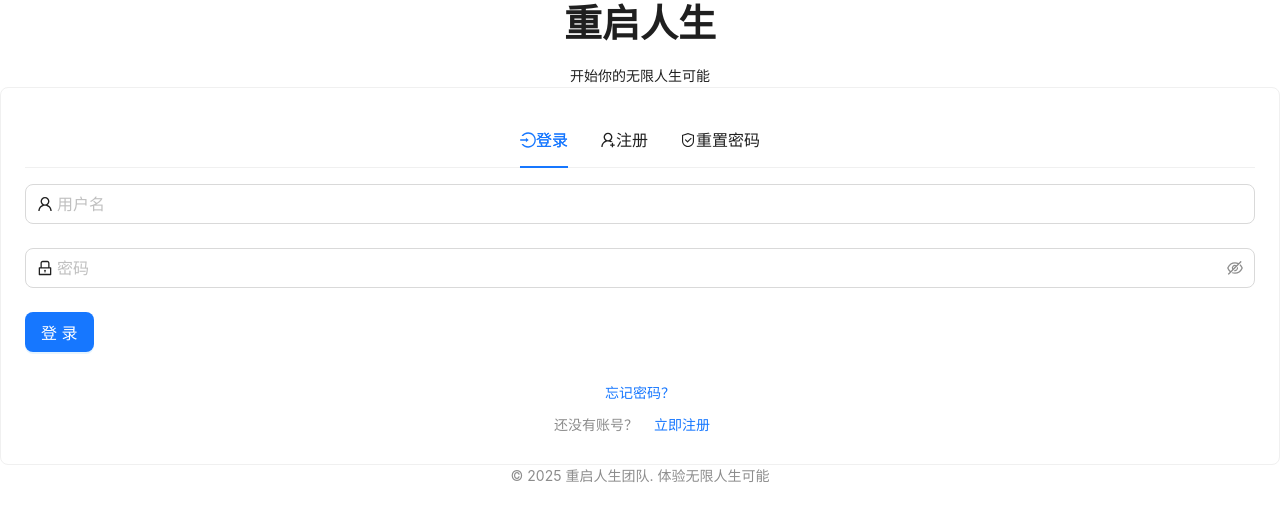
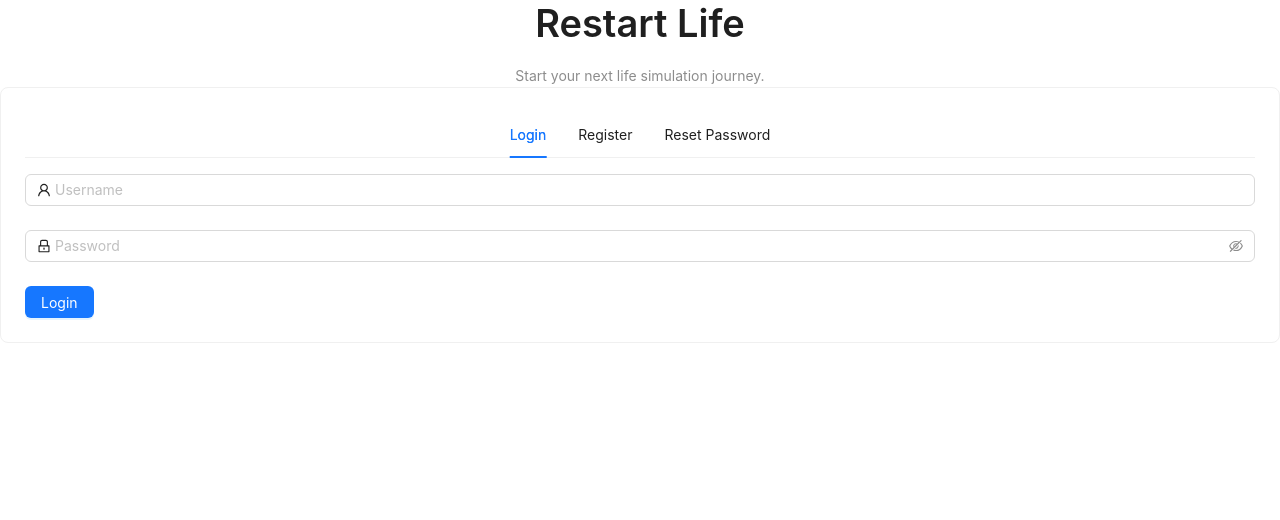
Before and after one commit to xuchengvcc/restart-life-web, a React (Vite) app: page /login in a window 1280 px wide. Shown: the top 520 px of the page. Built offline with nearby package versions, Linux system fonts and the light colour scheme.

Commit message:
feat(auth): align frontend token contract with backend auth response

```diff
--- a/src/pages/LoginPage.tsx
+++ b/src/pages/LoginPage.tsx
@@ -1,34 +1,18 @@
 import { authAPI } from '@/services/api'
 import { useAuthStore } from '@/stores/authStore'
-import {
-  LockOutlined,
-  LoginOutlined,
-  MailOutlined,
-  SafetyOutlined,
-  UserAddOutlined,
-  UserOutlined
-} from '@ant-design/icons'
-import {
-  Button,
-  Card,
-  Form,
-  Input,
-  message,
-  Tabs,
-  Typography
-} from 'antd'
+import { LockOutlined, MailOutlined, SafetyOutlined, UserOutlined } from '@ant-design/icons'
+import { Button, Card, Form, Input, Tabs, Typography, message } from 'antd'
 import React, { useState } from 'react'
 import { useNavigate } from 'react-router-dom'
 
 const { Title, Text } = Typography
-const { TabPane } = Tabs
 
-interface LoginForm {
+type LoginForm = {
   username: string
   password: string
 }
 
-interface RegisterForm {
+type RegisterForm = {
   username: string
   email: string
   password: string
@@ -38,492 +22,220 @@ interface RegisterForm {
 const LoginPage: React.FC = () => {
   const navigate = useNavigate()
   const { login } = useAuthStore()
-  const [loginLoading, setLoginLoading] = useState(false)
-  const [registerLoading, setRegisterLoading] = useState(false)
-  const [resetLoading, setResetLoading] = useState(false)
   const [activeTab, setActiveTab] = useState('login')
-  const [resetStep, setResetStep] = useState(1) // 1: 输入邮箱, 2: 输入验证码, 3: 设置新密码
+  const [loading, setLoading] = useState(false)
+  const [resetStep, setResetStep] = useState(1)
   const [resetEmail, setResetEmail] = useState('')
   const [resetToken, setResetToken] = useState('')
 
   const handleLogin = async (values: LoginForm) => {
-    setLoginLoading(true)
+    setLoading(true)
     try {
       const response = await authAPI.login(values.username, values.password)
-      if (response.data.success) {
-        const { token } = response.data.data!
-        login({
-          id: '1', // 这里应该从后端返回
-          username: values.username,
-          email: '',
-          createdAt: '',
-          updatedAt: ''
-        }, token)
-        message.success('登录成功！')
+      if (!response.data.success || !response.data.data) {
+        message.error(response.data.message || 'Login failed')
+        return
+      }
+      const payload = response.data.data
+      login(
+        {
+          id: String(payload.user.user_id),
+          username: payload.user.username,
+          email: payload.user.email,
+          createdAt: String(payload.user.created_at),
+          updatedAt: String(payload.user.updated_at),
+        },
+        payload.access_token,
+        payload.refresh_token
+      )
+      message.success('Login successful')
       navigate('/')
-      } else {
-        message.error(response.data.message)
-      }
     } catch (error) {
-      console.error('登录失败:', error)
-      message.error('登录失败，请检查用户名和密码')
+      console.error('Login failed:', error)
+      message.error('Login failed')
     } finally {
-      setLoginLoading(false)
+      setLoading(false)
     }
   }
 
   const handleRegister = async (values: RegisterForm) => {
     if (values.password !== values.confirmPassword) {
-      message.error('两次输入的密码不一致')
+      message.error('Passwords do not match')
       return
     }
-
-    setRegisterLoading(true)
+    setLoading(true)
     try {
       const response = await authAPI.register(values.username, values.email, values.password)
-      if (response.data.success) {
-        message.success('注册成功！请登录')
+      if (!response.data.success) {
+        message.error(response.data.message || 'Register failed')
+        return
+      }
+      message.success('Register successful, please login')
       setActiveTab('login')
-      } else {
-        message.error(response.data.message)
-      }
     } catch (error) {
-      console.error('注册失败:', error)
-      message.error('注册失败，请稍后重试')
+      console.error('Register failed:', error)
+      message.error('Register failed')
     } finally {
-      setRegisterLoading(false)
+      setLoading(false)
     }
   }
 
-  // 发送重置验证码
-  const handleSendResetCode = async (values: { email: string }) => {
-    setResetLoading(true)
+  const sendResetCode = async (values: { email: string }) => {
+    setLoading(true)
     try {
       const response = await authAPI.sendVerificationCode(values.email)
-      if (response.data.success) {
-        message.success('验证码已发送到您的邮箱')
+      if (!response.data.success) {
+        message.error(response.data.message || 'Failed to send code')
+        return
+      }
       setResetEmail(values.email)
       setResetStep(2)
-      } else {
-        message.error(response.data.message)
-      }
+      message.success('Verification code sent')
     } catch (error) {
-      console.error('发送验证码失败:', error)
-      message.error('发送验证码失败，请稍后重试')
+      console.error('Send code failed:', error)
+      message.error('Failed to send code')
     } finally {
-      setResetLoading(false)
+      setLoading(false)
     }
   }
 
-  // 验证验证码
-  const handleVerifyCode = async (values: { code: string }) => {
-    setResetLoading(true)
+  const verifyCode = async (values: { code: string }) => {
+    setLoading(true)
     try {
       const response = await authAPI.verifyCode(resetEmail, values.code)
-      if (response.data.success) {
-        message.success('验证码验证成功')
-        setResetToken(response.data.data!.reset_token)
+      if (!response.data.success || !response.data.data) {
+        message.error(response.data.message || 'Verification failed')
+        return
+      }
+      setResetToken(response.data.data.reset_token)
       setResetStep(3)
-      } else {
-        message.error(response.data.message)
-      }
+      message.success('Code verified')
     } catch (error) {
-      console.error('验证验证码失败:', error)
-      message.error('验证码错误或已过期')
+      console.error('Verify code failed:', error)
+      message.error('Verification failed')
     } finally {
-      setResetLoading(false)
+      setLoading(false)
     }
   }
 
-  // 重置密码
-  const handleResetPassword = async (values: { newPassword: string; confirmPassword: string }) => {
+  const resetPassword = async (values: { newPassword: string; confirmPassword: string }) => {
     if (values.newPassword !== values.confirmPassword) {
-      message.error('两次输入的密码不一致')
+      message.error('Passwords do not match')
       return
     }
-
-    setResetLoading(true)
+    setLoading(true)
     try {
       const response = await authAPI.resetPassword(resetToken, values.newPassword)
-      if (response.data.success) {
-        message.success('密码重置成功！请使用新密码登录')
+      if (!response.data.success) {
+        message.error(response.data.message || 'Reset password failed')
+        return
+      }
+      message.success('Password reset successful')
       setActiveTab('login')
       setResetStep(1)
       setResetEmail('')
       setResetToken('')
-      } else {
-        message.error(response.data.message)
-      }
     } catch (error) {
-      console.error('重置密码失败:', error)
-      message.error('重置密码失败，请稍后重试')
+      console.error('Reset password failed:', error)
+      message.error('Reset password failed')
     } finally {
-      setResetLoading(false)
+      setLoading(false)
     }
   }
 
   return (
-    <div className="min-h-screen bg-gradient-to-br from-blue-50 to-purple-50 flex items-center justify-center p-6">
+    <div className="min-h-screen bg-gradient-to-br from-sky-50 to-emerald-50 flex items-center justify-center p-6">
       <div className="w-full max-w-md">
         <div className="text-center mb-8">
-          <Title level={1} className="text-4xl font-bold bg-gradient-to-r from-blue-600 to-purple-600 bg-clip-text text-transparent">
-            重启人生
-          </Title>
-          <Text className="text-lg text-gray-600">
-            开始你的无限人生可能
-          </Text>
+          <Title level={1}>Restart Life</Title>
+          <Text type="secondary">Start your next life simulation journey.</Text>
         </div>
 
-        <Card className="shadow-lg">
-          <Tabs
-            activeKey={activeTab}
-            onChange={setActiveTab}
-            centered
-            size="large"
-          >
-            <TabPane
-              tab={
-                <span>
-                  <LoginOutlined />
-                  登录
-                </span>
-              }
-              key="login"
-            >
-              <Form
-                name="login"
-                onFinish={handleLogin}
-                layout="vertical"
-                size="large"
-              >
-                <Form.Item
-                  name="username"
-                  rules={[{ required: true, message: '请输入用户名' }]}
-                >
-                  <Input
-                    prefix={<UserOutlined />}
-                    placeholder="用户名"
-                  />
+        <Card>
+          <Tabs activeKey={activeTab} onChange={setActiveTab} centered items={[
+            {
+              key: 'login',
+              label: 'Login',
+              children: (
+                <Form layout="vertical" onFinish={handleLogin}>
+                  <Form.Item name="username" rules={[{ required: true, message: 'Username is required' }]}>
+                    <Input prefix={<UserOutlined />} placeholder="Username" />
                   </Form.Item>
-
-                <Form.Item
-                  name="password"
-                  rules={[{ required: true, message: '请输入密码' }]}
-                >
-                  <Input.Password
-                    prefix={<LockOutlined />}
-                    placeholder="密码"
-                  />
+                  <Form.Item name="password" rules={[{ required: true, message: 'Password is required' }]}>
+                    <Input.Password prefix={<LockOutlined />} placeholder="Password" />
                   </Form.Item>
-
-                <Form.Item>
-                  <Button
-                    type="primary"
-                    htmlType="submit"
-                    loading={loginLoading}
-                    className="w-full"
-                    size="large"
-                  >
-                    登录
+                  <Button type="primary" htmlType="submit" loading={loading} className="w-full">
+                    Login
                   </Button>
+                </Form>
+              ),
+            },
+            {
+              key: 'register',
+              label: 'Register',
+              children: (
+                <Form layout="vertical" onFinish={handleRegister}>
+                  <Form.Item name="username" rules={[{ required: true }]}>
+                    <Input prefix={<UserOutlined />} placeholder="Username" />
                   </Form.Item>
+                  <Form.Item name="email" rules={[{ required: true, type: 'email' }]}>
+                    <Input prefix={<MailOutlined />} placeholder="Email" />
+                  </Form.Item>
+                  <Form.Item name="password" rules={[{ required: true, min: 6 }]}>
+                    <Input.Password prefix={<LockOutlined />} placeholder="Password" />
+                  </Form.Item>
+                  <Form.Item name="confirmPassword" rules={[{ required: true, min: 6 }]}>
+                    <Input.Password prefix={<LockOutlined />} placeholder="Confirm password" />
+                  </Form.Item>
+                  <Button type="primary" htmlType="submit" loading={loading} className="w-full">
+                    Register
+                  </Button>
                 </Form>
-
-              <div className="text-center space-y-2">
-                <div>
-                  <Button
-                    type="link"
-                    onClick={() => setActiveTab('reset')}
-                    className="p-0 text-sm"
-                  >
-                    忘记密码？
+              ),
+            },
+            {
+              key: 'reset',
+              label: 'Reset Password',
+              children: (
+                <>
+                  {resetStep === 1 && (
+                    <Form layout="vertical" onFinish={sendResetCode}>
+                      <Form.Item name="email" rules={[{ required: true, type: 'email' }]}>
+                        <Input prefix={<MailOutlined />} placeholder="Email" />
+                      </Form.Item>
+                      <Button type="primary" htmlType="submit" loading={loading} className="w-full">
+                        Send Code
                       </Button>
-                </div>
-                <Text type="secondary">
-                  还没有账号？
-                  <Button
-                    type="link"
-                    onClick={() => setActiveTab('register')}
-                    className="p-0"
-                  >
-                    立即注册
-                  </Button>
-                </Text>
-              </div>
-            </TabPane>
-
-            <TabPane
-              tab={
-                <span>
-                  <UserAddOutlined />
-                  注册
-                </span>
-              }
-              key="register"
-            >
-              <Form
-                name="register"
-                onFinish={handleRegister}
-                layout="vertical"
-                size="large"
-              >
-                <Form.Item
-                  name="username"
-                  rules={[
-                    { required: true, message: '请输入用户名' },
-                    { min: 3, message: '用户名至少3个字符' },
-                    { max: 20, message: '用户名最多20个字符' }
-                  ]}
-                >
-                  <Input
-                    prefix={<UserOutlined />}
-                    placeholder="用户名"
-                  />
-                </Form.Item>
-
-                <Form.Item
-                  name="email"
-                  rules={[
-                    { required: true, message: '请输入邮箱' },
-                    { type: 'email', message: '请输入有效的邮箱地址' }
-                  ]}
-                >
-                  <Input
-                    prefix={<MailOutlined />}
-                    placeholder="邮箱"
-                  />
-                </Form.Item>
-
-                <Form.Item
-                  name="password"
-                  rules={[
-                    { required: true, message: '请输入密码' },
-                    { min: 6, message: '密码至少6个字符' }
-                  ]}
-                >
-                  <Input.Password
-                    prefix={<LockOutlined />}
-                    placeholder="密码"
-                  />
-                </Form.Item>
-
-                <Form.Item
-                  name="confirmPassword"
-                  rules={[
-                    { required: true, message: '请确认密码' }
-                  ]}
-                >
-                  <Input.Password
-                    prefix={<LockOutlined />}
-                    placeholder="确认密码"
-                  />
-                </Form.Item>
-
-                <Form.Item>
-                  <Button
-                    type="primary"
-                    htmlType="submit"
-                    loading={registerLoading}
-                    className="w-full"
-                    size="large"
-                  >
-                    注册
-                  </Button>
-                </Form.Item>
-              </Form>
-
-              <div className="text-center">
-                <Text type="secondary">
-                  已有账号？
-                  <Button
-                    type="link"
-                    onClick={() => setActiveTab('login')}
-                    className="p-0"
-                  >
-                    立即登录
-                  </Button>
-                </Text>
-              </div>
-            </TabPane>
-
-            <TabPane
-              tab={
-                <span>
-                  <SafetyOutlined />
-                  重置密码
-                </span>
-              }
-              key="reset"
-            >
-              {resetStep === 1 && (
-                <Form
-                  name="sendResetCode"
-                  onFinish={handleSendResetCode}
-                  layout="vertical"
-                  size="large"
-                >
-                  <div className="text-center mb-4">
-                    <Text type="secondary">
-                      请输入您的邮箱地址，我们将发送验证码到您的邮箱
-                    </Text>
-                  </div>
-
-                  <Form.Item
-                    name="email"
-                    rules={[
-                      { required: true, message: '请输入邮箱' },
-                      { type: 'email', message: '请输入有效的邮箱地址' }
-                    ]}
-                  >
-                    <Input
-                      prefix={<MailOutlined />}
-                      placeholder="邮箱地址"
-                    />
-                  </Form.Item>
-
-                  <Form.Item>
-                    <Button
-                      type="primary"
-                      htmlType="submit"
-                      loading={resetLoading}
-                      className="w-full"
-                      size="large"
-                    >
-                      发送验证码
-                    </Button>
-                  </Form.Item>
                     </Form>
                   )}
-
                   {resetStep === 2 && (
-                <Form
-                  name="verifyCode"
-                  onFinish={handleVerifyCode}
-                  layout="vertical"
-                  size="large"
-                >
-                  <div className="text-center mb-4">
-                    <Text type="secondary">
-                      验证码已发送到 {resetEmail}，请查收邮件
-                    </Text>
-                  </div>
-
-                  <Form.Item
-                    name="code"
-                    rules={[
-                      { required: true, message: '请输入验证码' },
-                      { len: 6, message: '验证码为6位数字' }
-                    ]}
-                  >
-                    <Input
-                      prefix={<SafetyOutlined />}
-                      placeholder="6位验证码"
-                      maxLength={6}
-                    />
+                    <Form layout="vertical" onFinish={verifyCode}>
+                      <Form.Item name="code" rules={[{ required: true, len: 6 }]}>
+                        <Input prefix={<SafetyOutlined />} placeholder="6-digit code" />
                       </Form.Item>
-
-                  <Form.Item>
-                    <Button
-                      type="primary"
-                      htmlType="submit"
-                      loading={resetLoading}
-                      className="w-full"
-                      size="large"
-                    >
-                      验证
+                      <Button type="primary" htmlType="submit" loading={loading} className="w-full">
+                        Verify
                       </Button>
-                  </Form.Item>
-
-                  <div className="text-center">
-                    <Button
-                      type="link"
-                      onClick={() => setResetStep(1)}
-                      className="p-0"
-                    >
-                      重新发送验证码
-                    </Button>
-                  </div>
                     </Form>
                   )}
-
                   {resetStep === 3 && (
-                <Form
-                  name="resetPassword"
-                  onFinish={handleResetPassword}
-                  layout="vertical"
-                  size="large"
-                >
-                  <div className="text-center mb-4">
-                    <Text type="secondary">
-                      请设置您的新密码
-                    </Text>
-                  </div>
-
-                  <Form.Item
-                    name="newPassword"
-                    rules={[
-                      { required: true, message: '请输入新密码' },
-                      { min: 6, message: '密码至少6个字符' }
-                    ]}
-                  >
-                    <Input.Password
-                      prefix={<LockOutlined />}
-                      placeholder="新密码"
-                    />
+                    <Form layout="vertical" onFinish={resetPassword}>
+                      <Form.Item name="newPassword" rules={[{ required: true, min: 6 }]}>
+                        <Input.Password prefix={<LockOutlined />} placeholder="New password" />
                       </Form.Item>
-
-                  <Form.Item
-                    name="confirmPassword"
-                    rules={[
-                      { required: true, message: '请确认新密码' }
-                    ]}
-                  >
-                    <Input.Password
-                      prefix={<LockOutlined />}
-                      placeholder="确认新密码"
-                    />
+                      <Form.Item name="confirmPassword" rules={[{ required: true, min: 6 }]}>
+                        <Input.Password prefix={<LockOutlined />} placeholder="Confirm new password" />
                       </Form.Item>
-
-                  <Form.Item>
-                    <Button
-                      type="primary"
-                      htmlType="submit"
-                      loading={resetLoading}
-                      className="w-full"
-                      size="large"
-                    >
-                      重置密码
+                      <Button type="primary" htmlType="submit" loading={loading} className="w-full">
+                        Reset Password
                       </Button>
-                  </Form.Item>
                     </Form>
                   )}
-
-              <div className="text-center">
-                <Text type="secondary">
-                  记起密码了？
-                  <Button
-                    type="link"
-                    onClick={() => {
-                      setActiveTab('login')
-                      setResetStep(1)
-                      setResetEmail('')
-                      setResetToken('')
-                    }}
-                    className="p-0"
-                  >
-                    返回登录
-                  </Button>
-                </Text>
-              </div>
-            </TabPane>
-          </Tabs>
+                </>
+              ),
+            },
+          ]} />
         </Card>
-
-        <div className="text-center mt-6">
-          <Text type="secondary" className="text-sm">
-            © 2025 重启人生团队. 体验无限人生可能
-          </Text>
-        </div>
       </div>
     </div>
   )
--- a/src/stores/authStore.ts
+++ b/src/stores/authStore.ts
@@ -5,8 +5,9 @@ import { persist } from 'zustand/middleware'
 interface AuthState {
   user: User | null
   token: string | null
+  refreshToken: string | null
   isAuthenticated: boolean
-  login: (user: User, token: string) => void
+  login: (user: User, token: string, refreshToken?: string) => void
   logout: () => void
   setUser: (user: User) => void
 }
@@ -16,20 +17,30 @@ export const useAuthStore = create<AuthState>()(
     (set) => ({
       user: null,
       token: null,
+      refreshToken: null,
       isAuthenticated: false,
-      login: (user, token) => {
+      login: (user, token, refreshToken) => {
         localStorage.setItem('token', token)
-        set({ user, token, isAuthenticated: true })
+        if (refreshToken) {
+          localStorage.setItem('refresh_token', refreshToken)
+        }
+        set({ user, token, refreshToken: refreshToken || null, isAuthenticated: true })
       },
       logout: () => {
         localStorage.removeItem('token')
-        set({ user: null, token: null, isAuthenticated: false })
+        localStorage.removeItem('refresh_token')
+        set({ user: null, token: null, refreshToken: null, isAuthenticated: false })
       },
       setUser: (user) => set({ user }),
     }),
     {
       name: 'auth-storage',
-      partialize: (state) => ({ user: state.user, token: state.token, isAuthenticated: state.isAuthenticated }),
+      partialize: (state) => ({
+        user: state.user,
+        token: state.token,
+        refreshToken: state.refreshToken,
+        isAuthenticated: state.isAuthenticated,
+      }),
     }
   )
 )
```
Also changed, not shown: src/services/api.ts (+16 -2 lines). Lines whose indentation alone changed are shown as unchanged.
